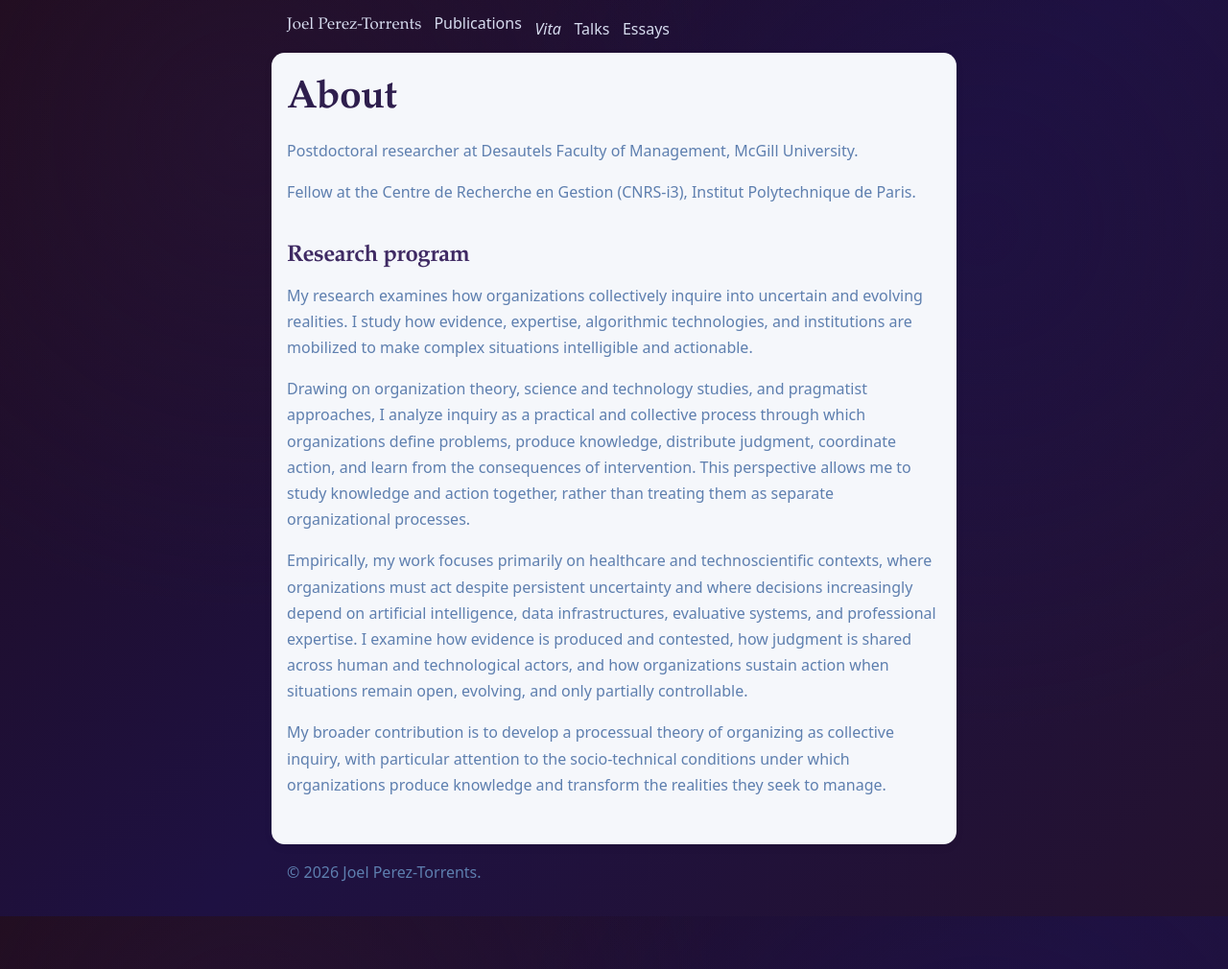
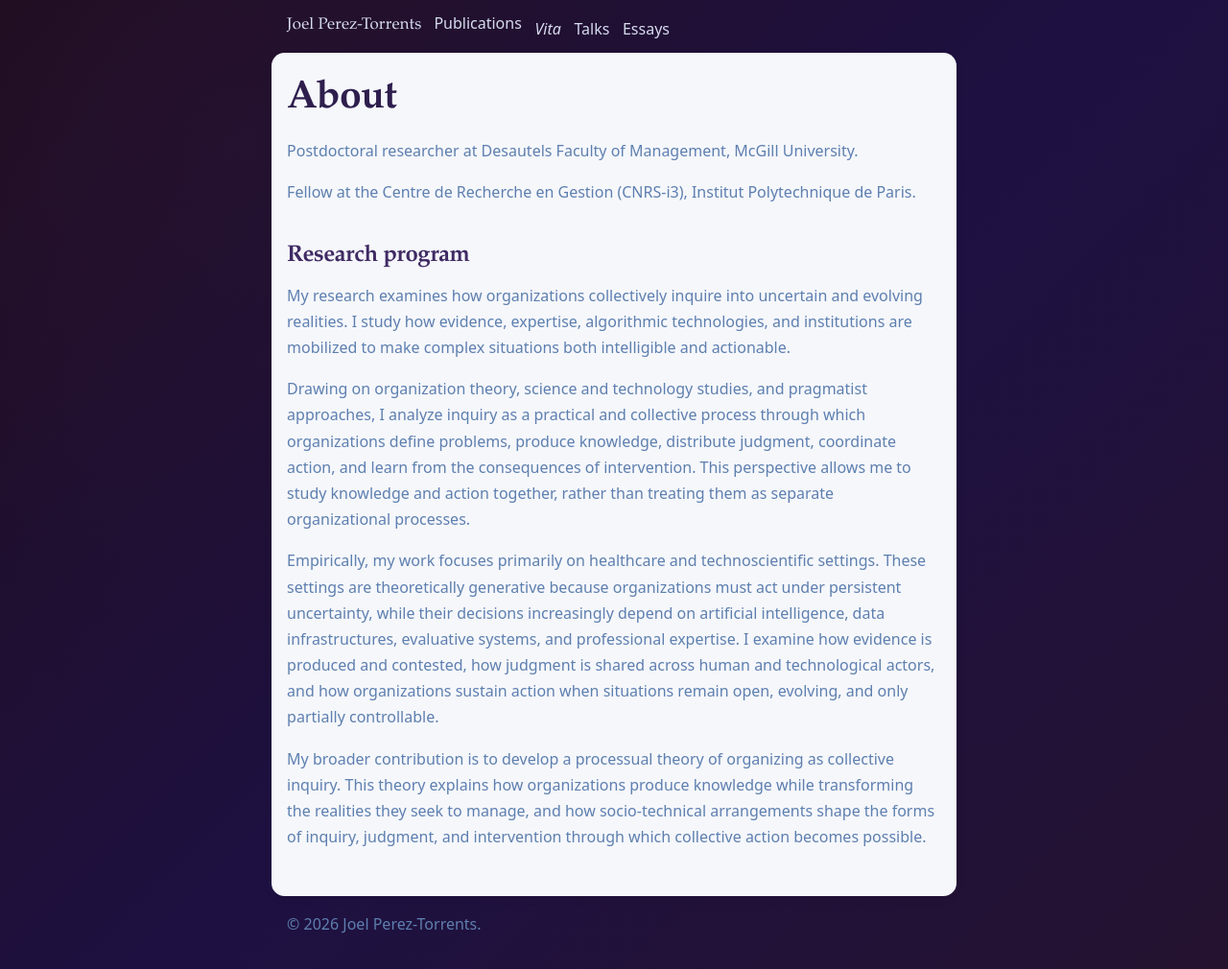
Before and after one commit to JPTorrents/jptorrents.github.io, a Jekyll site: the page built from _pages/index.md, in a window 1280 px wide. Shown: the whole page at 96% size. Built offline with Jekyll 4.4.1, drawn with Linux system fonts in a browser that asks for light colours.

Commit message:
Update index.md

```diff
--- a/_pages/index.md
+++ b/_pages/index.md
@@ -19,10 +19,10 @@ Fellow at the Centre de Recherche en Gestion (CNRS-i3), Institut Polytechnique d
 
 ## Research program
 
-My research examines how organizations collectively inquire into uncertain and evolving realities. I study how evidence, expertise, algorithmic technologies, and institutions are mobilized to make complex situations intelligible and actionable.
+My research examines how organizations collectively inquire into uncertain and evolving realities. I study how evidence, expertise, algorithmic technologies, and institutions are mobilized to make complex situations both intelligible and actionable.
 
 Drawing on organization theory, science and technology studies, and pragmatist approaches, I analyze inquiry as a practical and collective process through which organizations define problems, produce knowledge, distribute judgment, coordinate action, and learn from the consequences of intervention. This perspective allows me to study knowledge and action together, rather than treating them as separate organizational processes.
 
-Empirically, my work focuses primarily on healthcare and technoscientific contexts, where organizations must act despite persistent uncertainty and where decisions increasingly depend on artificial intelligence, data infrastructures, evaluative systems, and professional expertise. I examine how evidence is produced and contested, how judgment is shared across human and technological actors, and how organizations sustain action when situations remain open, evolving, and only partially controllable.
+Empirically, my work focuses primarily on healthcare and technoscientific settings. These settings are theoretically generative because organizations must act under persistent uncertainty, while their decisions increasingly depend on artificial intelligence, data infrastructures, evaluative systems, and professional expertise. I examine how evidence is produced and contested, how judgment is shared across human and technological actors, and how organizations sustain action when situations remain open, evolving, and only partially controllable.
 
-My broader contribution is to develop a processual theory of organizing as collective inquiry, with particular attention to the socio-technical conditions under which organizations produce knowledge and transform the realities they seek to manage.
+My broader contribution is to develop a processual theory of organizing as collective inquiry. This theory explains how organizations produce knowledge while transforming the realities they seek to manage, and how socio-technical arrangements shape the forms of inquiry, judgment, and intervention through which collective action becomes possible.
```
